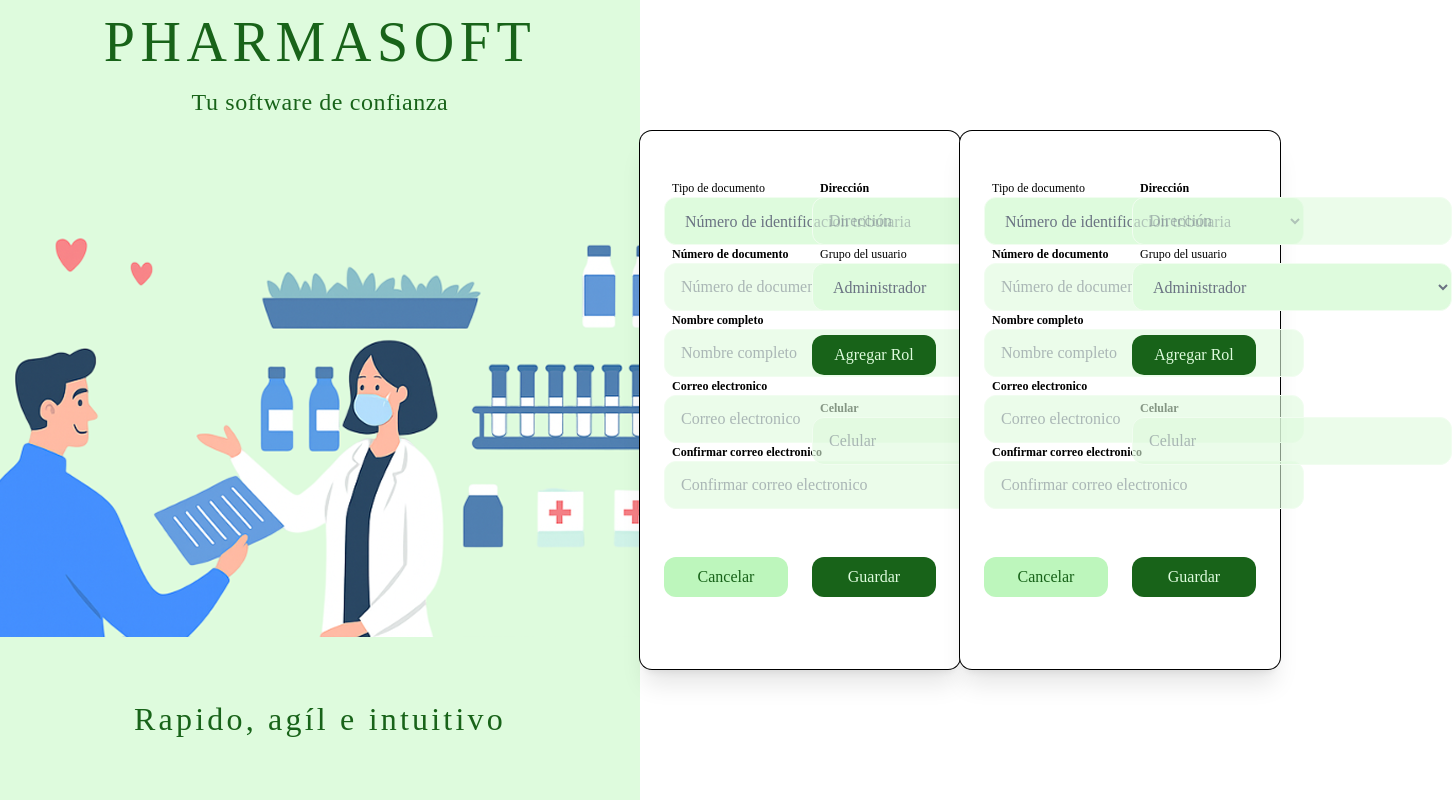
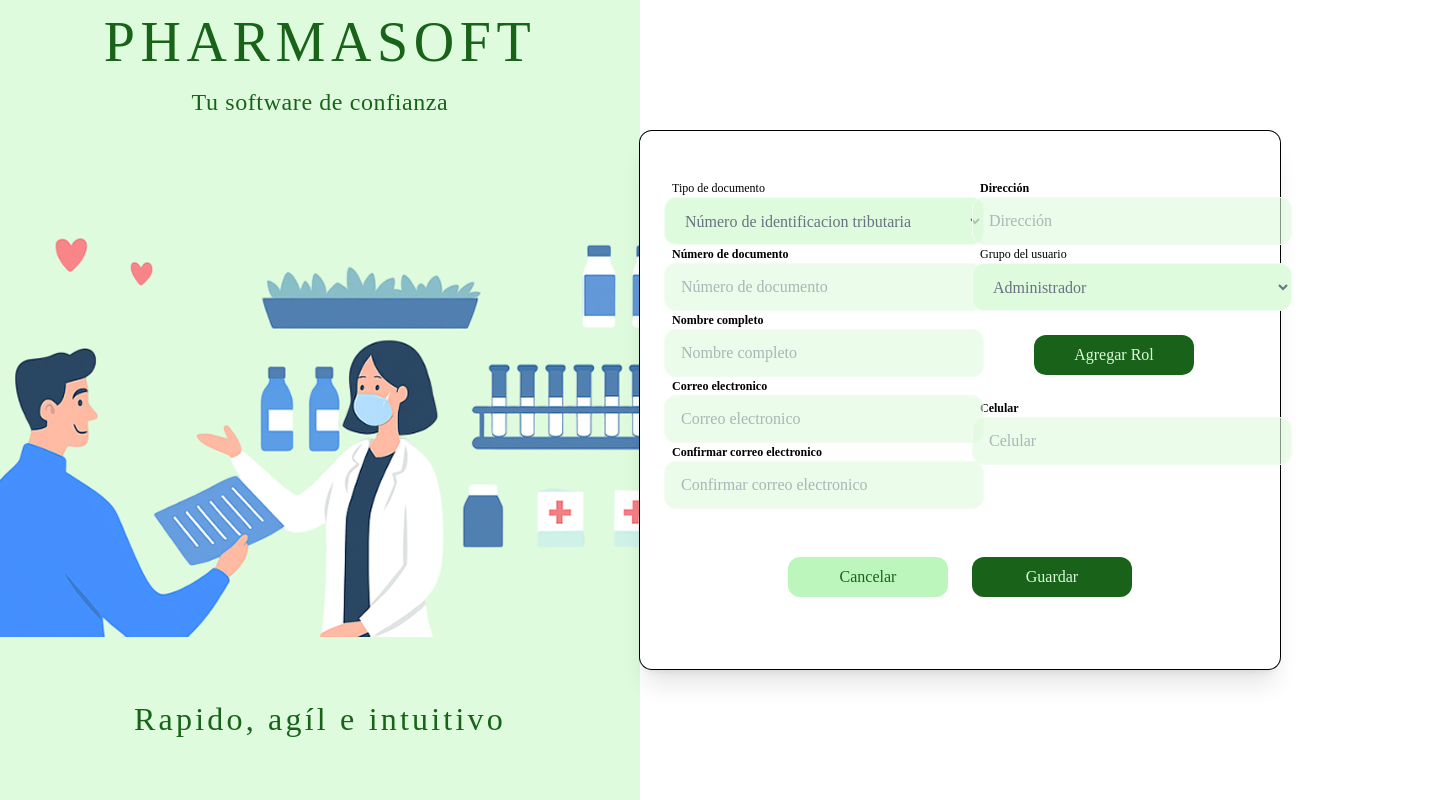
Before and after one commit to CJCPDev/proyecto-formativo-pharmasoft-sena, a React (Vite) app in the folder frontend/sena-pharmasoft/: page /usuarios in a window 1280 px wide. Shown: the whole page, 1452 px wide, since content can reach past the window. Built offline with nearby package versions, Linux system fonts and the light colour scheme.

Commit message:
feat: actualizacion

```diff
--- a/frontend/sena-pharmasoft/src/shared/layout/AuthLayoutUser.jsx
+++ b/frontend/sena-pharmasoft/src/shared/layout/AuthLayoutUser.jsx
@@ -29,7 +29,7 @@ export default function AuthLayout (){
             {/* contenido externo que se inyecta */}
             <main className="flex items-center justify-center">
                 <Outlet/>
-                <UserForm/>
+                {/* <UserForm/> */}
             </main>
         </div>
     )
```
